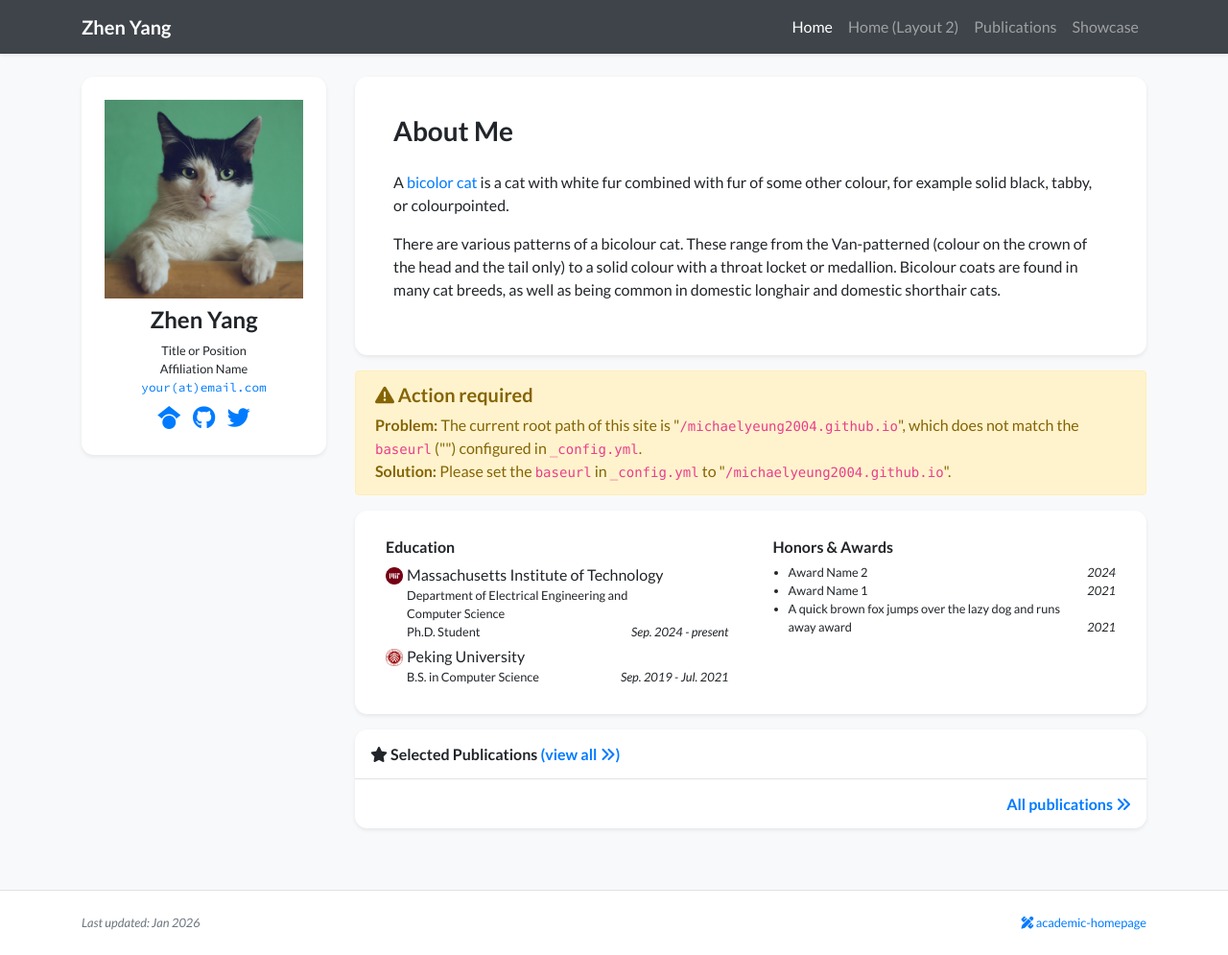
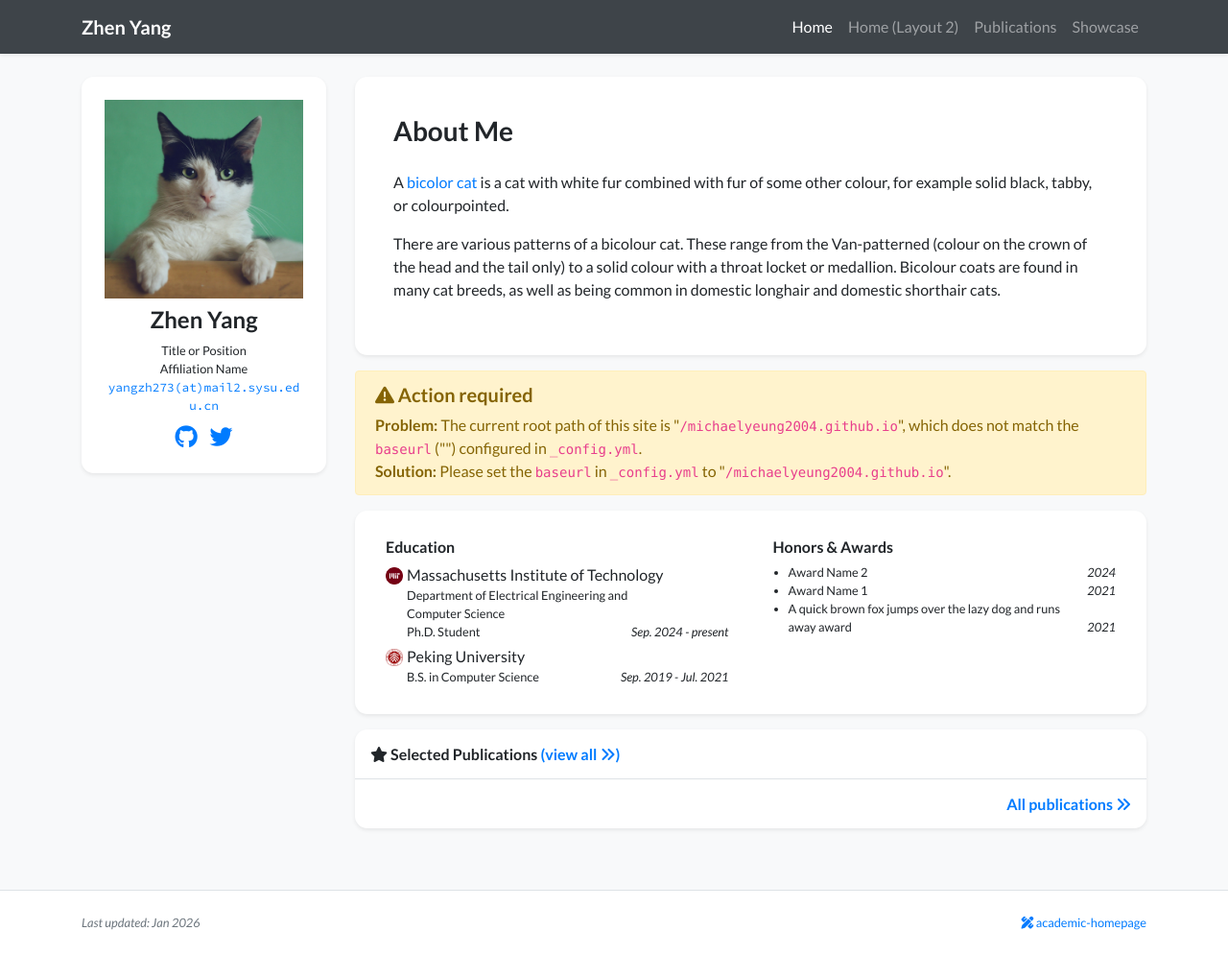
Before and after one commit to MichaelYeung2004/michaelyeung2004.github.io, a Jekyll site: the page built from index.html, in a window 1280 px wide and 995 px high. Shown: the whole window at 96% size. Built offline with Jekyll 4.4.1, drawn with Linux system fonts in a browser that asks for light colours; nearby versions of some CDN libraries; a style sheet for code colours, icons or effects is not loaded.

```diff
--- a/_data/profile.yml
+++ b/_data/profile.yml
@@ -8,11 +8,11 @@
   logo: /assets/images/badges/MIT_Social_circle.png  # Logo is optional
 
 
-email: "your@email.com"
+email: "yangzh273@mail2.sysu.edu.cn"
 # cv_link: link-to-your-cv-file
-gscholar: xFmQpf4AAAAJ  # This is an example, replace it with your own Google Scholar ID
-github: your_github_id
-twitter: your_twitter_id  # Do not include the '@' symbol
+gscholar:   # This is an example, replace it with your own Google Scholar ID
+github: MichaelYeung2004
+twitter: AliceDeRoss2  # Do not include the '@' symbol
 # wechat_qrcode: /assets/images/etc/wechat.jpg
 # wechat_prompt: >-
 #   Please tell me your <strong>name</strong> and <strong>affiliation</strong> (current or past) when adding my wechat. Thanks!
```
